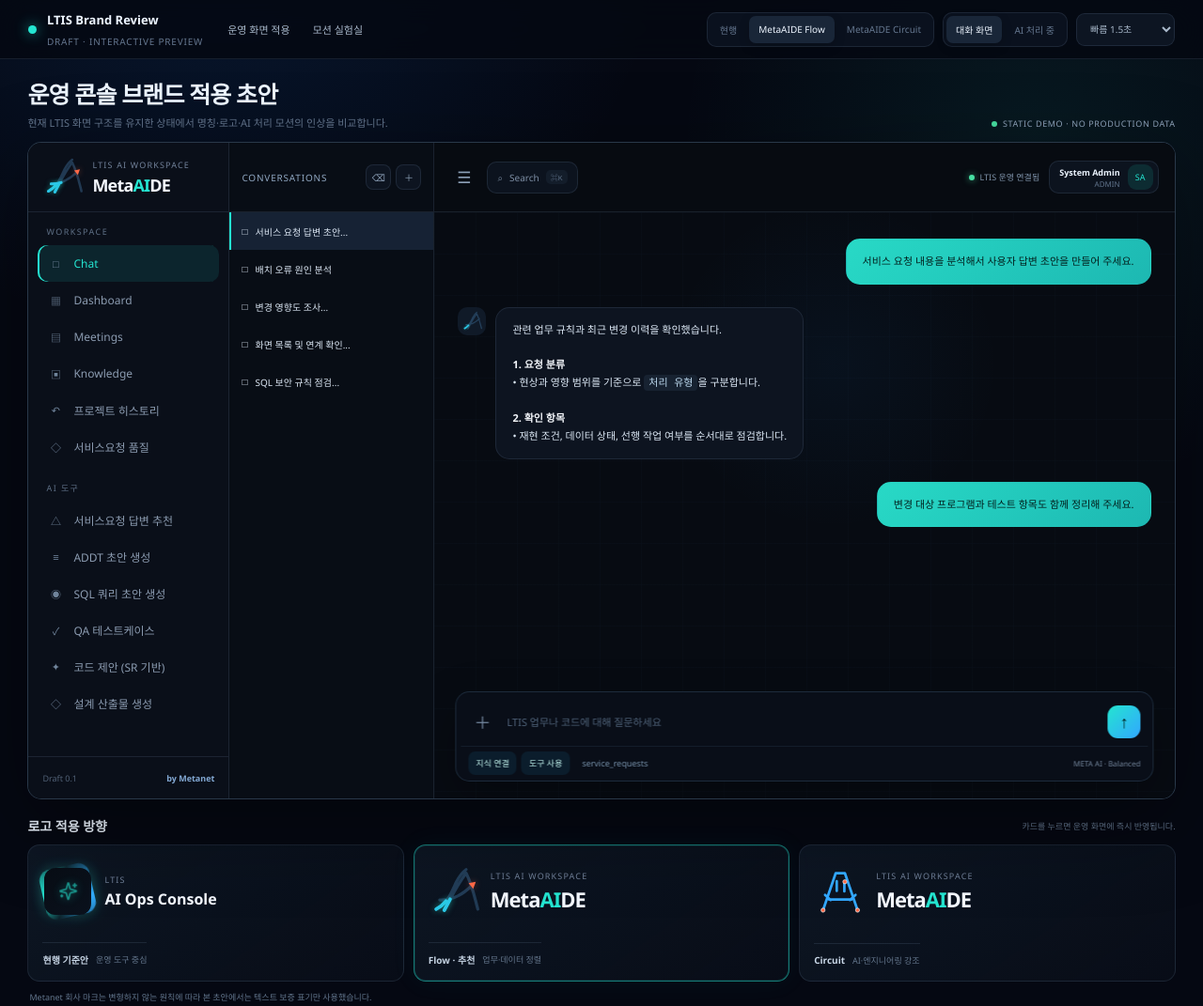
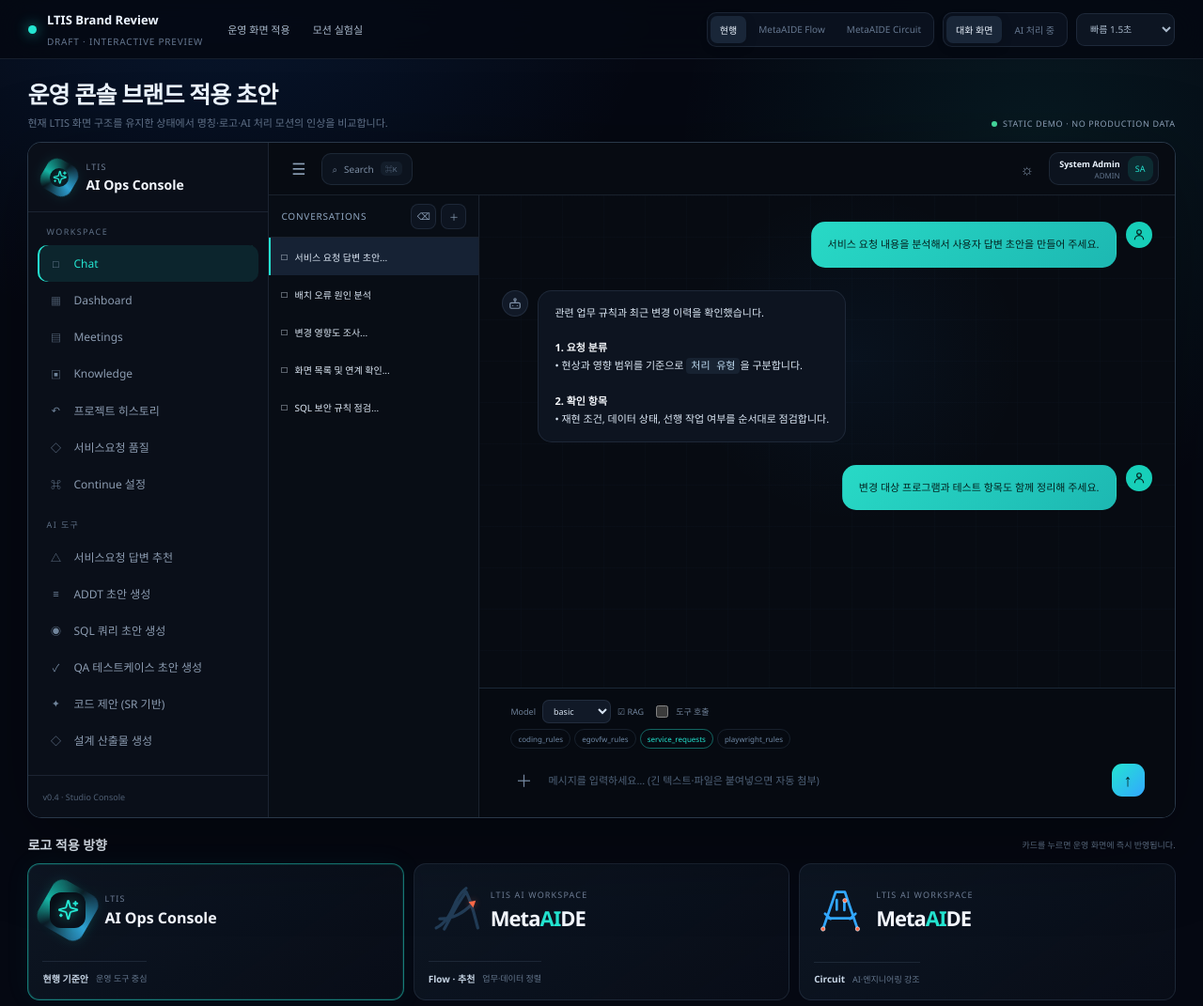
Before and after one commit to jeon-byeong-ik/ai-brand-motion-lab, a plain HTML site: page console-brand-preview.html in a window 1280 px wide. Shown: the top 1071 px of the page at 94% size. Drawn offline with Linux system fonts and the light colour scheme.

Commit message:
Align current preview with LTIS source

```diff
--- a/console-brand-preview.html
+++ b/console-brand-preview.html
@@ -25,7 +25,7 @@
     --yellow: #ffc83d;
     --green: #47dfa2;
     --motion-duration: 1.5s;
-    font-family: Pretendard, "Noto Sans KR", "Segoe UI", Arial, sans-serif;
+    font-family: Geist, "Noto Sans KR", "Segoe UI", Arial, sans-serif;
   }
 
   * { box-sizing: border-box; }
@@ -143,7 +143,8 @@
     min-height: 700px;
     overflow: hidden;
     display: grid;
-    grid-template-columns: 214px 218px minmax(0, 1fr);
+    grid-template-columns: 256px 224px minmax(0, 1fr);
+    grid-template-rows: 56px minmax(0, 1fr);
     border: 1px solid var(--line-strong);
     border-radius: 15px;
     background: #070c14;
@@ -158,7 +159,9 @@
     border-right: 1px solid var(--line);
     background: #0a0f19;
   }
-  .sidebar { display: flex; flex-direction: column; }
+  .sidebar { grid-column: 1; grid-row: 1 / 3; display: flex; flex-direction: column; }
+  .history { grid-column: 2; grid-row: 2; }
+  .workspace { grid-column: 3; grid-row: 2; }
   .brand-slot {
     min-height: 74px;
     display: flex;
@@ -169,6 +172,8 @@
   }
 
   .brand-mark { position: relative; width: 43px; height: 43px; flex: 0 0 auto; }
+  .brand-slot.brand-current .brand-mark { width: 36px; height: 36px; }
+  .brand-slot.brand-current .current-mark::after { inset: 8px; }
   .current-mark {
     display: grid;
     place-items: center;
@@ -186,12 +191,12 @@
   .current-mark::before {
     inset: 0;
     z-index: 0;
-    background: conic-gradient(from 0deg, var(--cyan) 0deg, transparent 100deg, var(--blue) 200deg, transparent 300deg, var(--cyan) 360deg);
-    animation: current-spin 7s linear infinite;
-    filter: drop-shadow(0 0 7px rgba(36, 229, 209, .28));
+    background: conic-gradient(from 0deg, hsl(173 80% 45%) 0deg, transparent 100deg, hsl(199 89% 58%) 200deg, transparent 300deg, hsl(173 80% 45%) 360deg);
+    animation: current-spin 6s linear infinite, current-glow 2.2s ease-in-out infinite;
+    filter: drop-shadow(0 0 7px rgba(20, 207, 185, .28));
   }
   .current-mark::after {
-    inset: 2px;
+    inset: 18%;
     z-index: 1;
     background: linear-gradient(145deg, #070c14, #0a111c 95%);
     box-shadow: 0 0 15px rgba(36, 229, 209, .16);
@@ -203,10 +208,9 @@
     height: 43%;
     color: var(--cyan);
     filter: drop-shadow(0 0 6px rgba(36, 229, 209, .58));
-    animation: current-pulse 1.8s ease-in-out infinite alternate;
   }
   @keyframes current-spin { to { transform: rotate(360deg); } }
-  @keyframes current-pulse { to { opacity: .58; transform: scale(.88); } }
+  @keyframes current-glow { 50% { opacity: .75; filter: drop-shadow(0 0 4px rgba(20, 207, 185, .2)); } }
 
   .mark-svg { width: 100%; height: 100%; overflow: visible; }
   .flow-base, .circuit-body {
@@ -295,7 +299,7 @@
   .console:not([data-brand="current"]) .endorsement { color: #83a9d4; }
 
   .history { background: #080d15; }
-  .history-head { min-height: 74px; display: flex; align-items: center; justify-content: space-between; padding: 0 13px; border-bottom: 1px solid var(--line); color: #8fa6c0; font-size: 10px; letter-spacing: .08em; text-transform: uppercase; }
+  .history-head { min-height: 45px; display: flex; align-items: center; justify-content: space-between; padding: 0 13px; border-bottom: 1px solid var(--line); color: #8fa6c0; font-size: 10px; letter-spacing: .08em; text-transform: uppercase; }
   .history-actions { display: flex; gap: 5px; }
   .icon-button {
     width: 27px;
@@ -325,7 +329,9 @@
 
   .workspace { min-width: 0; position: relative; display: flex; flex-direction: column; overflow: hidden; background: #070b12; }
   .topbar {
-    min-height: 74px;
+    grid-column: 2 / 4;
+    grid-row: 1;
+    min-height: 56px;
     display: flex;
     align-items: center;
     justify-content: space-between;
@@ -366,12 +372,42 @@
   .assistant-avatar { width: 30px; height: 30px; display: grid; place-items: center; flex: 0 0 auto; border-radius: 10px; color: var(--cyan); background: #101a28; }
   .assistant-avatar .brand-mark { width: 22px; height: 22px; }
   .assistant-avatar .current-mark { border-radius: 7px; }
+  .current-bot, .user-avatar { display: none; }
+  .console[data-brand="current"] .current-bot,
+  .console[data-brand="current"] .user-avatar { display: grid; }
+  .console[data-brand="current"] .assistant-avatar {
+    width: 28px;
+    height: 28px;
+    border: 1px solid var(--line);
+    border-radius: 50%;
+    color: #7f91a8;
+    background: #111927;
+  }
+  .console[data-brand="current"] .assistant-avatar .brand-mark { display: none; }
+  .current-bot, .user-avatar svg { width: 14px; height: 14px; }
+  .user-avatar {
+    width: 28px;
+    height: 28px;
+    flex: 0 0 auto;
+    place-items: center;
+    border-radius: 50%;
+    color: #03221f;
+    background: hsl(173 80% 45%);
+  }
   .bubble b { color: #f5f8fc; font-weight: 600; }
   .bubble code { padding: 2px 5px; border-radius: 4px; color: #bbd7ed; background: #172231; font-family: Consolas, monospace; }
 
   .processing-stage { display: none; width: min(620px, calc(100% - 36px)); margin: 0 auto; padding: 78px 0 200px; text-align: center; }
   .console.is-processing .messages { display: none; }
   .console.is-processing .processing-stage { display: block; }
+  .current-thinking { display: none; }
+  .console.is-processing[data-brand="current"] .messages { display: block; }
+  .console.is-processing[data-brand="current"] .current-thinking { display: flex; }
+  .console.is-processing[data-brand="current"] .processing-stage { display: none; }
+  .thinking-inline { display: inline-flex; align-items: center; gap: 6px; color: #7f91a8; }
+  .thinking-inline .current-mark { width: 16px; height: 16px; border-radius: 4px; }
+  .thinking-inline .current-mark::after { inset: 4px; }
+  .thinking-inline .current-sparkle { width: 50%; height: 50%; }
   .processing-logo {
     width: 116px;
     height: 116px;
@@ -424,6 +460,29 @@
   .current-tags { display: flex; flex-wrap: wrap; gap: 4px; padding: 0 9px 7px; }
   .current-tag { min-height: 21px; display: inline-flex; align-items: center; padding: 0 7px; border: 1px solid rgba(106, 143, 180, .17); border-radius: 999px; color: #6f88a5; font-size: 8px; }
   .current-tag.active { color: var(--cyan); border-color: rgba(36, 229, 209, .42); }
+  .current-tool-call { display: inline-flex; align-items: center; gap: 5px; margin-left: 2px; color: #71839a; }
+  .current-tool-call input { accent-color: hsl(173 80% 45%); }
+  .console[data-brand="current"] .current-composer {
+    position: relative;
+    left: auto;
+    bottom: auto;
+    transform: none;
+    width: 100%;
+    padding: 12px 24px 14px;
+    border-width: 1px 0 0;
+    border-radius: 0;
+    background: rgba(7, 11, 18, .98);
+    box-shadow: none;
+  }
+  .console[data-brand="current"] .current-options,
+  .console[data-brand="current"] .current-tags,
+  .console[data-brand="current"] .current-composer .compose-main {
+    width: min(760px, 100%);
+    margin-left: auto;
+    margin-right: auto;
+  }
+  .console[data-brand="current"] .chat-stage { display: flex; flex-direction: column; }
+  .console[data-brand="current"] .messages { flex: 1; width: min(760px, calc(100% - 48px)); padding: 28px 0 22px; overflow: hidden; }
 
   .logo-section { margin-top: 18px; }
   .section-head { display: flex; align-items: center; justify-content: space-between; gap: 12px; margin-bottom: 10px; }
@@ -447,6 +506,7 @@
   .logo-card[aria-pressed="true"] { border-color: rgba(36, 229, 209, .5); box-shadow: inset 0 0 0 1px rgba(36, 229, 209, .12), 0 0 28px rgba(23, 174, 175, .06); }
   .logo-card-preview { min-height: 68px; display: flex; align-items: center; gap: 12px; }
   .logo-card-preview .brand-mark { width: 54px; height: 54px; }
+  .logo-card-preview .current-mark::after { inset: 8px; }
   .logo-card-preview .brand-copy strong { font-size: 16px; }
   .logo-card-preview .brand-copy .meta-word { font-size: 22px; }
   .logo-card footer { display: flex; align-items: center; justify-content: space-between; gap: 8px; padding-top: 10px; border-top: 1px solid var(--line); }
@@ -457,7 +517,7 @@
   @media (max-width: 1120px) {
     .review-bar { align-items: flex-start; flex-wrap: wrap; }
     .review-controls { width: 100%; order: 3; margin-left: 0; }
-    .console { grid-template-columns: 178px 190px minmax(0, 1fr); }
+    .console { grid-template-columns: 190px 190px minmax(0, 1fr); }
     .nav-item { font-size: 11px; }
   }
 
@@ -483,7 +543,8 @@
     .review-heading { align-items: flex-start; flex-direction: column; }
     .console { min-height: 720px; grid-template-columns: minmax(0, 1fr); }
     .sidebar, .history { display: none; }
-    .topbar { min-height: 62px; padding: 0 11px; }
+    .topbar { grid-column: 1; grid-row: 1; min-height: 62px; padding: 0 11px; }
+    .workspace { grid-column: 1; grid-row: 2; }
     .search { width: 32px; justify-content: center; padding: 0; }
     .search span, .search kbd, .user-copy { display: none; }
     .user { padding: 3px; border: 0; background: transparent; }
@@ -496,8 +557,7 @@
 
   @media (prefers-reduced-motion: reduce) {
     .console { --motion-duration: 3.6s; }
-    .current-mark::before,
-    .current-sparkle { animation-duration: 3.6s; }
+    .current-mark::before { animation: none; }
   }
 </style>
 </head>
@@ -507,8 +567,8 @@
   <nav class="review-links" aria-label="시안 페이지"><a href="./console-brand-preview.html" aria-current="page">운영 화면 적용</a><a href="./index.html">모션 실험실</a></nav>
   <div class="review-controls">
     <div class="segment brand-segment" role="group" aria-label="브랜드 시안">
-      <button type="button" data-brand="current" aria-pressed="false">현행</button>
-      <button type="button" data-brand="flow" aria-pressed="true">MetaAIDE Flow</button>
+      <button type="button" data-brand="current" aria-pressed="true">현행</button>
+      <button type="button" data-brand="flow" aria-pressed="false">MetaAIDE Flow</button>
       <button type="button" data-brand="circuit" aria-pressed="false">MetaAIDE Circuit</button>
     </div>
     <div class="segment state-segment" role="group" aria-label="화면 상태">
@@ -525,7 +585,7 @@
     <span class="review-badge">STATIC DEMO · NO PRODUCTION DATA</span>
   </div>
 
-  <section class="console is-chat" id="console-preview" data-brand="flow" aria-label="LTIS 운영 콘솔 브랜드 시안">
+  <section class="console is-chat" id="console-preview" data-brand="current" aria-label="LTIS 운영 콘솔 브랜드 시안">
     <aside class="sidebar" aria-label="주 메뉴">
       <div class="brand-slot brand-current"><span class="brand-mark current-mark" aria-hidden="true"><svg class="current-sparkle" viewBox="0 0 24 24" fill="none" stroke="currentColor" stroke-width="2" stroke-linecap="round" stroke-linejoin="round"><path d="M9.937 15.5A2 2 0 0 0 8.5 14.063l-6.135-1.582a.5.5 0 0 1 0-.962L8.5 9.936A2 2 0 0 0 9.937 8.5l1.582-6.135a.5.5 0 0 1 .963 0L14.063 8.5A2 2 0 0 0 15.5 9.937l6.135 1.581a.5.5 0 0 1 0 .964L15.5 14.063a2 2 0 0 0-1.437 1.437l-1.582 6.135a.5.5 0 0 1-.963 0z"/><path d="M20 3v4M22 5h-4M4 17v2M5 18H3"/></svg></span><span class="brand-copy"><small>LTIS</small><strong>AI Ops Console</strong></span></div>
       <div class="brand-slot brand-flow"><span class="brand-mark"><svg class="mark-svg" viewBox="0 0 100 100" role="img" aria-label="MetaAIDE Flow 로고"><defs><linearGradient id="flow-gradient" x1="12" y1="91" x2="88" y2="9"><stop stop-color="#32a7ff"/><stop offset="1" stop-color="#24e5d1"/></linearGradient></defs><path class="flow-base" d="M15 85C38 73 45 52 55 31C62 18 67 12 74 7M31 87C43 65 55 39 74 14C87 40 91 63 97 85M22 67C49 68 68 55 87 37"/><path class="flow-active" d="M15 85C38 73 45 52 55 31C62 18 67 12 74 7"/><path class="flow-active" d="M31 87C43 65 55 39 74 14C87 40 91 63 97 85"/><path class="flow-active" d="M22 67C49 68 68 55 87 37"/><path class="flow-head" d="M79 34L93 31L88 45Z"/></svg></span><span class="brand-copy"><small>LTIS AI WORKSPACE</small><strong class="meta-word">Meta<span>AI</span>DE</strong></span></div>
@@ -539,16 +599,22 @@
         <button class="nav-item" type="button"><i class="nav-icon">▣</i><span>Knowledge</span></button>
         <button class="nav-item" type="button"><i class="nav-icon">↶</i><span>프로젝트 히스토리</span></button>
         <button class="nav-item" type="button"><i class="nav-icon">◇</i><span>서비스요청 품질</span></button>
+        <button class="nav-item" type="button"><i class="nav-icon">⌘</i><span>Continue 설정</span></button>
         <div class="nav-label">AI 도구</div>
         <button class="nav-item" type="button"><i class="nav-icon">△</i><span>서비스요청 답변 추천</span></button>
         <button class="nav-item" type="button"><i class="nav-icon">≡</i><span>ADDT 초안 생성</span></button>
         <button class="nav-item" type="button"><i class="nav-icon">◉</i><span>SQL 쿼리 초안 생성</span></button>
-        <button class="nav-item" type="button"><i class="nav-icon">✓</i><span>QA 테스트케이스</span></button>
+        <button class="nav-item" type="button"><i class="nav-icon">✓</i><span>QA 테스트케이스 초안 생성</span></button>
         <button class="nav-item" type="button"><i class="nav-icon">✦</i><span>코드 제안 (SR 기반)</span></button>
         <button class="nav-item" type="button"><i class="nav-icon">◇</i><span>설계 산출물 생성</span></button>
       </div>
       <div class="nav-footer"><span class="current-ui">v0.4 · Studio Console</span><span class="proposed-ui">Draft 0.1</span><b class="endorsement proposed-ui">by Metanet</b></div>
     </aside>
+
+    <header class="topbar">
+      <div class="top-left"><button class="menu-button" type="button" aria-label="메뉴">☰</button><div class="search">⌕ <span>Search</span><kbd>⌘K</kbd></div></div>
+      <div class="top-right"><span class="current-theme current-ui" aria-label="테마">☼</span><span class="connected proposed-ui">LTIS 운영 연결됨</span><div class="user"><span class="user-copy"><strong>System Admin</strong><small>ADMIN</small></span><span class="avatar">SA</span></div></div>
+    </header>
 
     <aside class="history" aria-label="대화 목록">
       <div class="history-head"><span>Conversations</span><div class="history-actions"><button class="icon-button" type="button" aria-label="전체 삭제">⌫</button><button class="icon-button" type="button" aria-label="새 대화">＋</button></div></div>
@@ -560,23 +626,22 @@
     </aside>
 
     <section class="workspace">
-      <header class="topbar">
-        <div class="top-left"><button class="menu-button" type="button" aria-label="메뉴">☰</button><div class="search">⌕ <span>Search</span><kbd>⌘K</kbd></div></div>
-        <div class="top-right"><span class="current-theme current-ui" aria-label="테마">☼</span><span class="connected proposed-ui">LTIS 운영 연결됨</span><div class="user"><span class="user-copy"><strong>System Admin</strong><small>ADMIN</small></span><span class="avatar">SA</span></div></div>
-      </header>
-
       <div class="chat-stage">
         <div class="messages">
-          <article class="message user-message"><div class="bubble">서비스 요청 내용을 분석해서 사용자 답변 초안을 만들어 주세요.</div></article>
+          <article class="message user-message"><div class="bubble">서비스 요청 내용을 분석해서 사용자 답변 초안을 만들어 주세요.</div><span class="user-avatar current-ui" aria-hidden="true"><svg viewBox="0 0 24 24" fill="none" stroke="currentColor" stroke-width="2"><path d="M20 21a8 8 0 0 0-16 0"/><circle cx="12" cy="7" r="4"/></svg></span></article>
           <article class="message assistant-message">
             <div class="assistant-avatar">
-              <span class="brand-mark current-mark brand-current" aria-hidden="true"><svg class="current-sparkle" viewBox="0 0 24 24" fill="none" stroke="currentColor" stroke-width="2" stroke-linecap="round" stroke-linejoin="round"><path d="M9.937 15.5A2 2 0 0 0 8.5 14.063l-6.135-1.582a.5.5 0 0 1 0-.962L8.5 9.936A2 2 0 0 0 9.937 8.5l1.582-6.135a.5.5 0 0 1 .963 0L14.063 8.5A2 2 0 0 0 15.5 9.937l6.135 1.581a.5.5 0 0 1 0 .964L15.5 14.063a2 2 0 0 0-1.437 1.437l-1.582 6.135a.5.5 0 0 1-.963 0z"/></svg></span>
+              <svg class="current-bot brand-current" aria-hidden="true" viewBox="0 0 24 24" fill="none" stroke="currentColor" stroke-width="2" stroke-linecap="round" stroke-linejoin="round"><rect width="18" height="10" x="3" y="11" rx="2"/><circle cx="12" cy="5" r="2"/><path d="M12 7v4M8 16h.01M16 16h.01"/></svg>
               <span class="brand-mark brand-flow"><svg class="mark-svg" viewBox="0 0 100 100" aria-hidden="true"><path class="flow-base" d="M15 85C38 73 45 52 55 31C62 18 67 12 74 7M31 87C43 65 55 39 74 14C87 40 91 63 97 85M22 67C49 68 68 55 87 37"/><path class="flow-active" d="M15 85C38 73 45 52 55 31C62 18 67 12 74 7"/></svg></span>
               <span class="brand-mark brand-circuit"><svg class="mark-svg" viewBox="0 0 100 100" aria-hidden="true"><path class="circuit-body" d="M18 87L43 14H61L86 87M30 66H74M45 49V30M60 50V31"/><path class="circuit-line" d="M18 87L43 14H61L86 87M30 66H74M45 49V30M60 50V31"/></svg></span>
             </div>
             <div class="bubble">관련 업무 규칙과 최근 변경 이력을 확인했습니다.<br><br><b>1. 요청 분류</b><br>• 현상과 영향 범위를 기준으로 <code>처리 유형</code>을 구분합니다.<br><br><b>2. 확인 항목</b><br>• 재현 조건, 데이터 상태, 선행 작업 여부를 순서대로 점검합니다.</div>
           </article>
-          <article class="message user-message"><div class="bubble">변경 대상 프로그램과 테스트 항목도 함께 정리해 주세요.</div></article>
+          <article class="message user-message"><div class="bubble">변경 대상 프로그램과 테스트 항목도 함께 정리해 주세요.</div><span class="user-avatar current-ui" aria-hidden="true"><svg viewBox="0 0 24 24" fill="none" stroke="currentColor" stroke-width="2"><path d="M20 21a8 8 0 0 0-16 0"/><circle cx="12" cy="7" r="4"/></svg></span></article>
+          <article class="message assistant-message current-thinking">
+            <div class="assistant-avatar"><svg class="current-bot brand-current" aria-hidden="true" viewBox="0 0 24 24" fill="none" stroke="currentColor" stroke-width="2" stroke-linecap="round" stroke-linejoin="round"><rect width="18" height="10" x="3" y="11" rx="2"/><circle cx="12" cy="5" r="2"/><path d="M12 7v4M8 16h.01M16 16h.01"/></svg></div>
+            <div class="bubble"><span class="thinking-inline"><span class="brand-mark current-mark" aria-hidden="true"><svg class="current-sparkle" viewBox="0 0 24 24" fill="none" stroke="currentColor" stroke-width="2" stroke-linecap="round" stroke-linejoin="round"><path d="M9.937 15.5A2 2 0 0 0 8.5 14.063l-6.135-1.582a.5.5 0 0 1 0-.962L8.5 9.936A2 2 0 0 0 9.937 8.5l1.582-6.135a.5.5 0 0 1 .963 0L14.063 8.5A2 2 0 0 0 15.5 9.937l6.135 1.581a.5.5 0 0 1 0 .964L15.5 14.063a2 2 0 0 0-1.437 1.437l-1.582 6.135a.5.5 0 0 1-.963 0z"/></svg></span><span>생각 중…</span></span></div>
+          </article>
         </div>
 
         <div class="processing-stage">
@@ -595,9 +660,9 @@
           <div class="compose-tools"><button class="tool on" type="button">지식 연결</button><button class="tool on" type="button">도구 사용</button><button class="tool" type="button">service_requests</button><span class="model">META AI · Balanced</span></div>
         </div>
         <div class="composer current-composer current-ui">
-          <div class="current-options"><span>Model</span><select aria-label="현재 모델"><option>basic</option><option>light</option></select><span>☑ RAG</span></div>
+          <div class="current-options"><span>Model</span><select aria-label="현재 모델"><option>basic</option><option>light</option></select><span>☑ RAG</span><label class="current-tool-call"><input type="checkbox"> 도구 호출</label></div>
           <div class="current-tags"><span class="current-tag">coding_rules</span><span class="current-tag">egovfw_rules</span><span class="current-tag active">service_requests</span><span class="current-tag">playwright_rules</span></div>
-          <div class="compose-main"><button class="attach" type="button" aria-label="파일 첨부">＋</button><input aria-label="현행 메시지" placeholder="메시지를 입력하세요…"><button class="send" data-processing-toggle type="button" aria-label="AI 처리 상태 전환">↑</button></div>
+          <div class="compose-main"><button class="attach" type="button" aria-label="파일 첨부">＋</button><input aria-label="현행 메시지" placeholder="메시지를 입력하세요… (긴 텍스트·파일은 붙여넣으면 자동 첨부)"><button class="send" data-processing-toggle type="button" aria-label="AI 처리 상태 전환">↑</button></div>
         </div>
       </div>
     </section>
@@ -606,11 +671,11 @@
   <section class="logo-section" aria-labelledby="logo-title">
     <div class="section-head"><h2 id="logo-title">로고 적용 방향</h2><p>카드를 누르면 운영 화면에 즉시 반영됩니다.</p></div>
     <div class="logo-grid">
-      <button class="logo-card" type="button" data-brand-card="current" aria-pressed="false">
+      <button class="logo-card" type="button" data-brand-card="current" aria-pressed="true">
         <span class="logo-card-preview"><span class="brand-mark current-mark" aria-hidden="true"><svg class="current-sparkle" viewBox="0 0 24 24" fill="none" stroke="currentColor" stroke-width="2" stroke-linecap="round" stroke-linejoin="round"><path d="M9.937 15.5A2 2 0 0 0 8.5 14.063l-6.135-1.582a.5.5 0 0 1 0-.962L8.5 9.936A2 2 0 0 0 9.937 8.5l1.582-6.135a.5.5 0 0 1 .963 0L14.063 8.5A2 2 0 0 0 15.5 9.937l6.135 1.581a.5.5 0 0 1 0 .964L15.5 14.063a2 2 0 0 0-1.437 1.437l-1.582 6.135a.5.5 0 0 1-.963 0z"/><path d="M20 3v4M22 5h-4M4 17v2M5 18H3"/></svg></span><span class="brand-copy"><small>LTIS</small><strong>AI Ops Console</strong></span></span>
         <footer><strong>현행 기준안</strong><span>운영 도구 중심</span></footer>
       </button>
-      <button class="logo-card" type="button" data-brand-card="flow" aria-pressed="true">
+      <button class="logo-card" type="button" data-brand-card="flow" aria-pressed="false">
         <span class="logo-card-preview"><span class="brand-mark"><svg class="mark-svg" viewBox="0 0 100 100" aria-hidden="true"><path class="flow-base" d="M15 85C38 73 45 52 55 31C62 18 67 12 74 7M31 87C43 65 55 39 74 14C87 40 91 63 97 85M22 67C49 68 68 55 87 37"/><path class="flow-active" d="M15 85C38 73 45 52 55 31C62 18 67 12 74 7"/><path class="flow-active" d="M31 87C43 65 55 39 74 14C87 40 91 63 97 85"/><path class="flow-head" d="M79 34L93 31L88 45Z"/></svg></span><span class="brand-copy"><small>LTIS AI WORKSPACE</small><strong class="meta-word">Meta<span>AI</span>DE</strong></span></span>
         <footer><strong>Flow · 추천</strong><span>업무·데이터 정렬</span></footer>
       </button>
```
